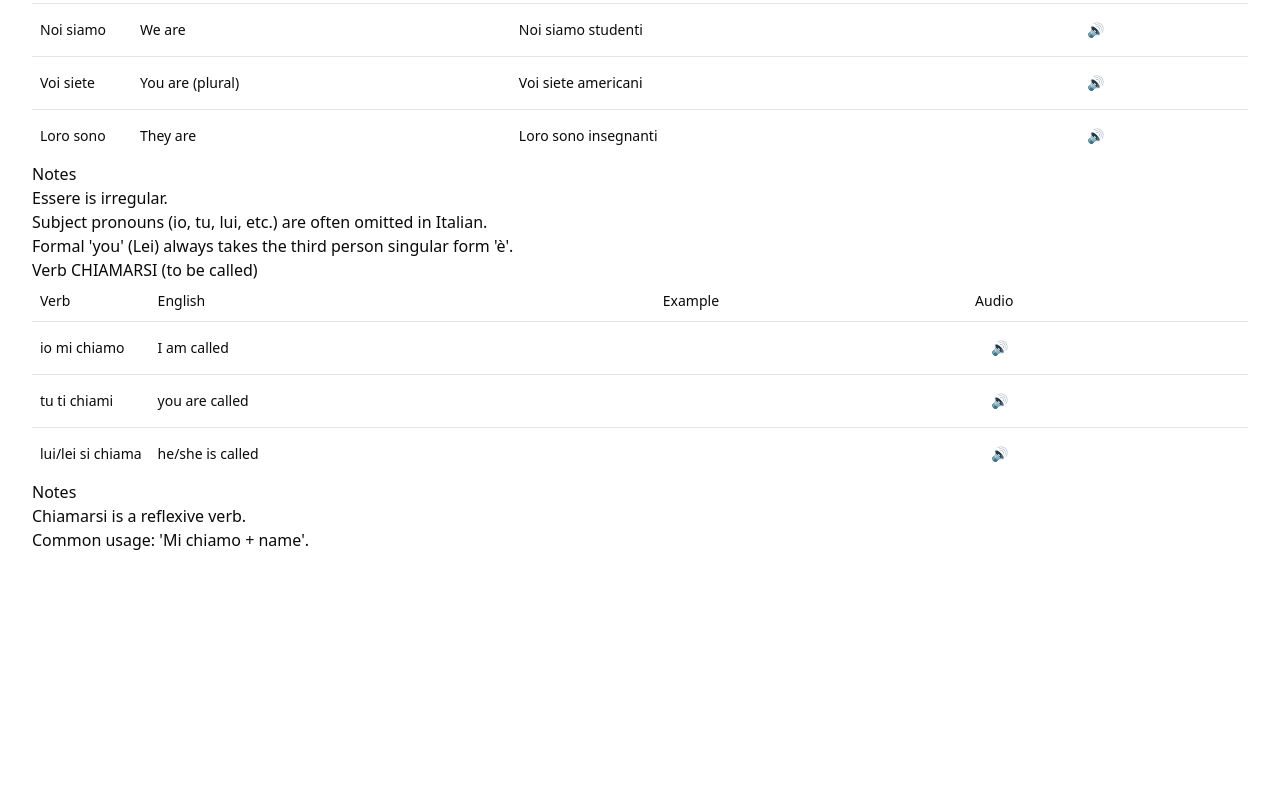
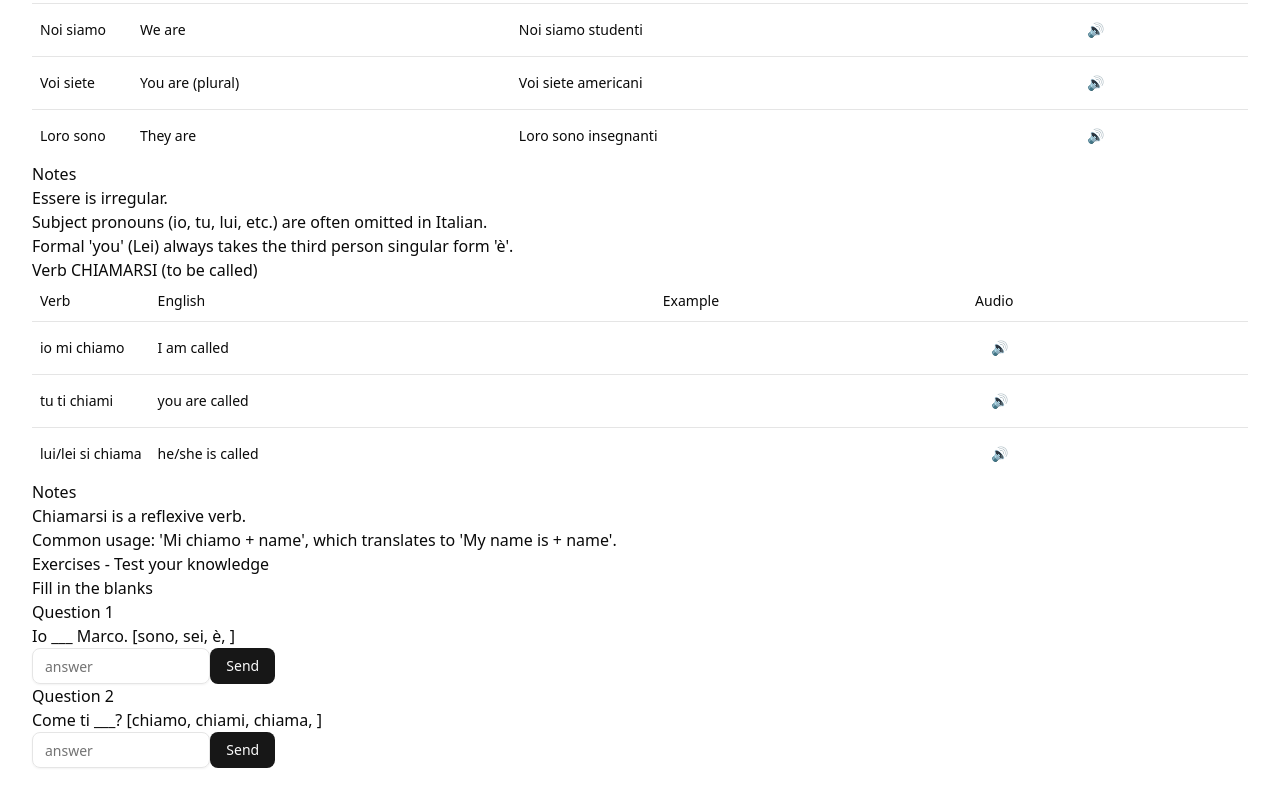
Before and after one commit to Sanish1246/glottis, a React (Vite) app: page /lessons/lesson in a window 1280 px wide. Shown: the part 1253-2053 px from the top of the page. Before the commit the page ends 1837 px from the top, so only its background shows below. Built offline with nearby package versions, Linux system fonts and the light colour scheme.

Commit message:
Adding fill in the blanks questions

```diff
--- a/package.json
+++ b/package.json
@@ -12,14 +12,17 @@
   "dependencies": {
     "@gsap/react": "^2.1.2",
     "@radix-ui/react-dropdown-menu": "^2.1.16",
+    "@radix-ui/react-slot": "^1.2.4",
     "@tailwindcss/vite": "^4.1.16",
     "class-variance-authority": "^0.7.1",
     "clsx": "^2.1.1",
     "gsap": "^3.13.0",
     "lucide-react": "^0.552.0",
+    "next-themes": "^0.4.6",
     "react": "^19.1.1",
     "react-dom": "^19.1.1",
     "react-router-dom": "^7.9.5",
+    "sonner": "^2.0.7",
     "tailwind-merge": "^3.3.1",
     "tailwindcss": "^4.1.16"
   },
--- a/src/App.tsx
+++ b/src/App.tsx
@@ -1,5 +1,6 @@
 import { useState } from "react";
 import { Link, Outlet, useNavigate } from "react-router-dom";
+import { Toaster } from "@/components/ui/sonner";
 import "./App.css";
 
 function App() {
@@ -39,6 +40,7 @@
 
       <main>
         <Outlet />
+        <Toaster richColors />
       </main>
     </div>
   );
--- a/src/components/pages/Lesson.tsx
+++ b/src/components/pages/Lesson.tsx
@@ -3,6 +3,9 @@
 import SpeechButton from "../ui/SpeechButton";
 import FlashcardList from "../ui/FlashcardList";
 import GrammarTable from "../ui/GrammarTable";
+import FillInTheBlanks from "../ui/FillInTheBlanks";
+
+let correctFiB = 0;
 
 interface FlashCardProps {
   front: string;
@@ -66,6 +69,17 @@
           </div>
         ))}
       </div>
+
+      <div>
+        <h2>Exercises - Test your knowledge</h2>
+        <h3>Fill in the blanks</h3>
+        {lesson.exercises[0].questions.map((q, index) => (
+          <div key={index} className="mx-auto">
+            <h3>Question {index + 1}</h3>
+            <FillInTheBlanks question={q}></FillInTheBlanks>
+          </div>
+        ))}
+      </div>
     </div>
   );
 };
--- a/src/components/pages/lessons.ts
+++ b/src/components/pages/lessons.ts
@@ -156,7 +156,7 @@
       ],
       notes: [
         "Chiamarsi is a reflexive verb.",
-        "Common usage: 'Mi chiamo + name'.",
+        "Common usage: 'Mi chiamo + name', which translates to 'My name is + name'.",
       ],
     },
   ],
--- /dev/null
+++ b/src/components/ui/FillInTheBlanks.tsx
@@ -0,0 +1,71 @@
+import React, { useState } from "react";
+import { Input } from "./input";
+import { Button } from "./button";
+import { toast } from "sonner";
+
+interface Question {
+  text: string;
+  options: string[];
+  answer: string;
+}
+
+interface QuestionProp {
+  question: Question;
+}
+
+const FillInTheBlanks = ({ question }: QuestionProp) => {
+  const [newAnswer, setNewAnswer] = useState("");
+  function checkAnswer() {
+    if (newAnswer.toLowerCase() == question.answer.toLowerCase()) {
+      toast.success("Correct Answer!", {
+        action: {
+          label: "Close",
+          onClick: () => {
+            toast.dismiss();
+          },
+        },
+      });
+      setNewAnswer("");
+    } else {
+      toast.error("Wrong answer!", {
+        action: {
+          label: "Close",
+          onClick: () => {
+            toast.dismiss();
+          },
+        },
+      });
+    }
+  }
+  return (
+    <div>
+      <div className="flex flex-row">
+        <p>
+          {question.text} [
+          {question.options.map((a, index) => (
+            <span key={index}>{a}, </span>
+          ))}
+          ]
+        </p>
+      </div>
+      <div className="flex flex-row max-w-[20%]">
+        <label htmlFor="answer"></label>
+        <Input
+          id="answer"
+          placeholder="answer"
+          value={newAnswer}
+          onChange={(e) => setNewAnswer(e.target.value)}
+        ></Input>
+        <Button
+          onClick={() => {
+            checkAnswer();
+          }}
+        >
+          Send
+        </Button>
+      </div>
+    </div>
+  );
+};
+
+export default FillInTheBlanks;
--- a/src/components/ui/Flashcard.tsx
+++ b/src/components/ui/Flashcard.tsx
@@ -55,7 +55,7 @@
                 e.stopPropagation();
                 onAdd({ front, back, lang });
               }}
-              className=" bg-blue-500 text-white px-2  rounded-md text-sm hover:bg-blue-600 transition-colors"
+              className=" bg-blue-500 text-white px-2  rounded-md text-sm hover:bg-blue-600 transition-colors hover:cursor-pointer"
             >
               ➕
             </button>
@@ -80,7 +80,7 @@
                 e.stopPropagation();
                 onAdd({ front, back, lang });
               }}
-              className=" bg-blue-500 text-white px-2 py-1 rounded-md text-sm hover:bg-blue-600 transition-colors"
+              className=" bg-blue-500 text-white px-2 py-1 rounded-md text-sm hover:bg-blue-600 transition-colors hover:cursor-pointer"
             >
               ➕
             </button>
--- a/src/components/ui/SpeechButton.tsx
+++ b/src/components/ui/SpeechButton.tsx
@@ -49,10 +49,10 @@
     };
   }, [lang, voiceName]);
 
-  const handleSpeak = () => {
+  const handleSpeak = (event: React.MouseEvent<HTMLButtonElement>) => {
+    event.stopPropagation();
     if (!text) return;
 
-    // Interrompe eventuali parlati in corso
     speechSynthesis.cancel();
 
     const utter = new SpeechSynthesisUtterance(text);
@@ -68,7 +68,7 @@
   return (
     <button
       onClick={handleSpeak}
-      className="mx-2 p-2 text-gray-600 hover:text-gray-800 rounded transition-colors"
+      className="mx-2 p-2 text-gray-600 hover:text-gray-800 rounded transition-colors hover:cursor-pointer"
       title="Listen"
     >
       🔊
--- /dev/null
+++ b/src/components/ui/button.tsx
@@ -0,0 +1,60 @@
+import * as React from "react"
+import { Slot } from "@radix-ui/react-slot"
+import { cva, type VariantProps } from "class-variance-authority"
+
+import { cn } from "@/lib/utils"
+
+const buttonVariants = cva(
+  "inline-flex items-center justify-center gap-2 whitespace-nowrap rounded-md text-sm font-medium transition-all disabled:pointer-events-none disabled:opacity-50 [&_svg]:pointer-events-none [&_svg:not([class*='size-'])]:size-4 shrink-0 [&_svg]:shrink-0 outline-none focus-visible:border-ring focus-visible:ring-ring/50 focus-visible:ring-[3px] aria-invalid:ring-destructive/20 dark:aria-invalid:ring-destructive/40 aria-invalid:border-destructive",
+  {
+    variants: {
+      variant: {
+        default: "bg-primary text-primary-foreground hover:bg-primary/90",
+        destructive:
+          "bg-destructive text-white hover:bg-destructive/90 focus-visible:ring-destructive/20 dark:focus-visible:ring-destructive/40 dark:bg-destructive/60",
+        outline:
+          "border bg-background shadow-xs hover:bg-accent hover:text-accent-foreground dark:bg-input/30 dark:border-input dark:hover:bg-input/50",
+        secondary:
+          "bg-secondary text-secondary-foreground hover:bg-secondary/80",
+        ghost:
+          "hover:bg-accent hover:text-accent-foreground dark:hover:bg-accent/50",
+        link: "text-primary underline-offset-4 hover:underline",
+      },
+      size: {
+        default: "h-9 px-4 py-2 has-[>svg]:px-3",
+        sm: "h-8 rounded-md gap-1.5 px-3 has-[>svg]:px-2.5",
+        lg: "h-10 rounded-md px-6 has-[>svg]:px-4",
+        icon: "size-9",
+        "icon-sm": "size-8",
+        "icon-lg": "size-10",
+      },
+    },
+    defaultVariants: {
+      variant: "default",
+      size: "default",
+    },
+  }
+)
+
+function Button({
+  className,
+  variant,
+  size,
+  asChild = false,
+  ...props
+}: React.ComponentProps<"button"> &
+  VariantProps<typeof buttonVariants> & {
+    asChild?: boolean
+  }) {
+  const Comp = asChild ? Slot : "button"
+
+  return (
+    <Comp
+      data-slot="button"
+      className={cn(buttonVariants({ variant, size, className }))}
+      {...props}
+    />
+  )
+}
+
+export { Button, buttonVariants }
--- /dev/null
+++ b/src/components/ui/input.tsx
@@ -0,0 +1,21 @@
+import * as React from "react"
+
+import { cn } from "@/lib/utils"
+
+function Input({ className, type, ...props }: React.ComponentProps<"input">) {
+  return (
+    <input
+      type={type}
+      data-slot="input"
+      className={cn(
+        "file:text-foreground placeholder:text-muted-foreground selection:bg-primary selection:text-primary-foreground dark:bg-input/30 border-input h-9 w-full min-w-0 rounded-md border bg-transparent px-3 py-1 text-base shadow-xs transition-[color,box-shadow] outline-none file:inline-flex file:h-7 file:border-0 file:bg-transparent file:text-sm file:font-medium disabled:pointer-events-none disabled:cursor-not-allowed disabled:opacity-50 md:text-sm",
+        "focus-visible:border-ring focus-visible:ring-ring/50 focus-visible:ring-[3px]",
+        "aria-invalid:ring-destructive/20 dark:aria-invalid:ring-destructive/40 aria-invalid:border-destructive",
+        className
+      )}
+      {...props}
+    />
+  )
+}
+
+export { Input }
--- /dev/null
+++ b/src/components/ui/sonner.tsx
@@ -0,0 +1,38 @@
+import {
+  CircleCheckIcon,
+  InfoIcon,
+  Loader2Icon,
+  OctagonXIcon,
+  TriangleAlertIcon,
+} from "lucide-react"
+import { useTheme } from "next-themes"
+import { Toaster as Sonner, type ToasterProps } from "sonner"
+
+const Toaster = ({ ...props }: ToasterProps) => {
+  const { theme = "system" } = useTheme()
+
+  return (
+    <Sonner
+      theme={theme as ToasterProps["theme"]}
+      className="toaster group"
+      icons={{
+        success: <CircleCheckIcon className="size-4" />,
+        info: <InfoIcon className="size-4" />,
+        warning: <TriangleAlertIcon className="size-4" />,
+        error: <OctagonXIcon className="size-4" />,
+        loading: <Loader2Icon className="size-4 animate-spin" />,
+      }}
+      style={
+        {
+          "--normal-bg": "var(--popover)",
+          "--normal-text": "var(--popover-foreground)",
+          "--normal-border": "var(--border)",
+          "--border-radius": "var(--radius)",
+        } as React.CSSProperties
+      }
+      {...props}
+    />
+  )
+}
+
+export { Toaster }
```
Also changed, not shown: 1 other file (tests, documents, lock files or other folders).
